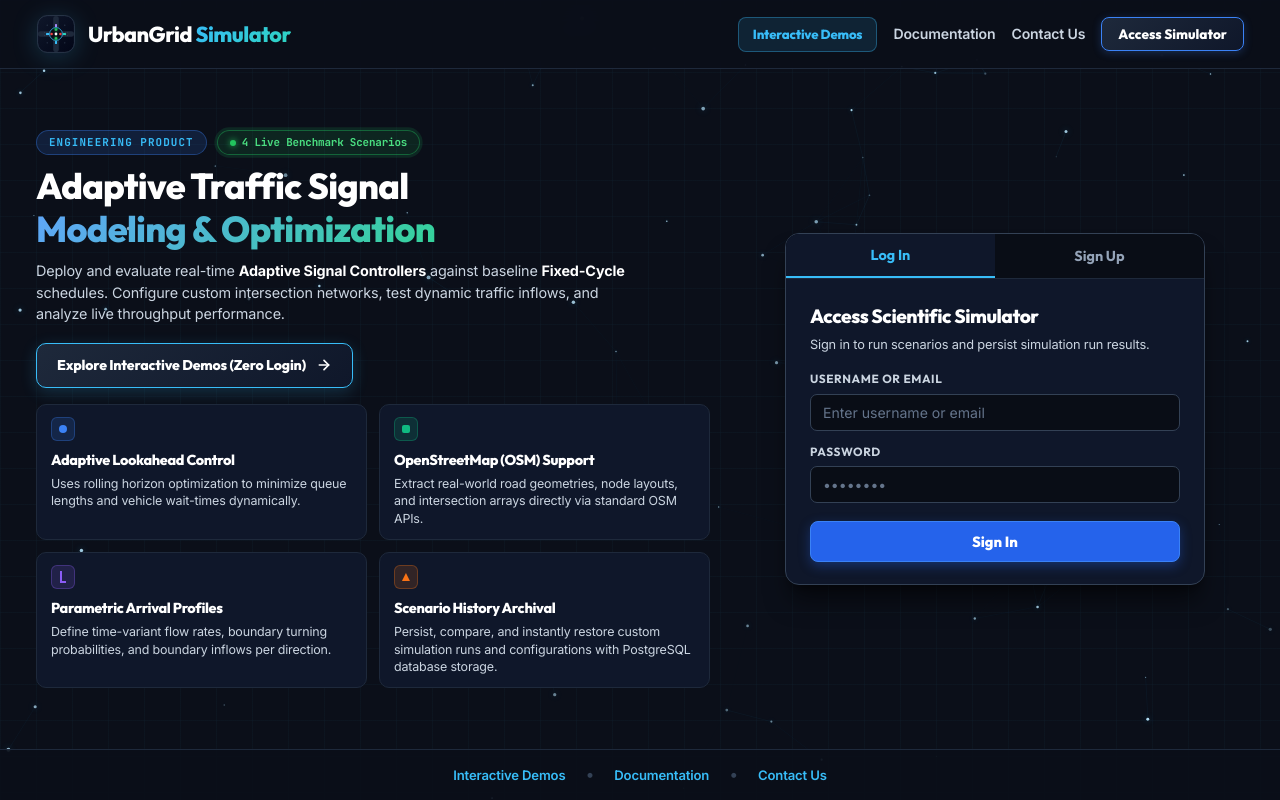
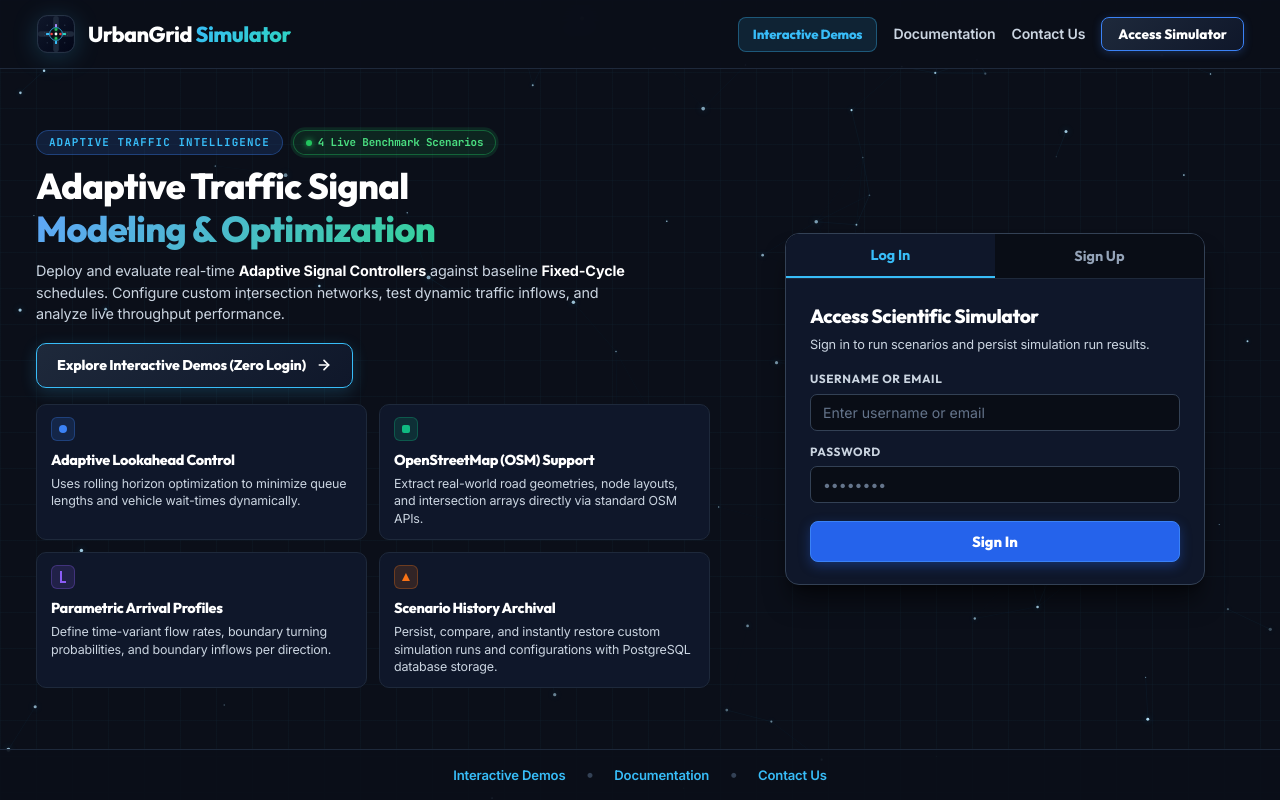
Before and after one commit to MudasirRasheed1/traffic-network-simulator, a React (Vite) app in the folder frontend/: page / in a window 1280 px wide. Built offline with nearby package versions, Linux system fonts and the light colour scheme; no server answers.

Commit message:
Update hero badge to ADAPTIVE TRAFFIC INTELLIGENCE

```diff
--- a/frontend/src/components/LandingPage.jsx
+++ b/frontend/src/components/LandingPage.jsx
@@ -260,7 +260,7 @@ export default function LandingPage() {
       <main className={styles.heroSection}>
         <div className={styles.infoArea}>
           <div className={styles.badgeRow}>
-            <div className={styles.badge}>ENGINEERING PRODUCT</div>
+            <div className={styles.badge}>ADAPTIVE TRAFFIC INTELLIGENCE</div>
             <Link to="/demo" className={styles.liveDemoHeroBadge}>
               <span className={styles.liveDot}></span>
               <span>4 Live Benchmark Scenarios</span>
```
